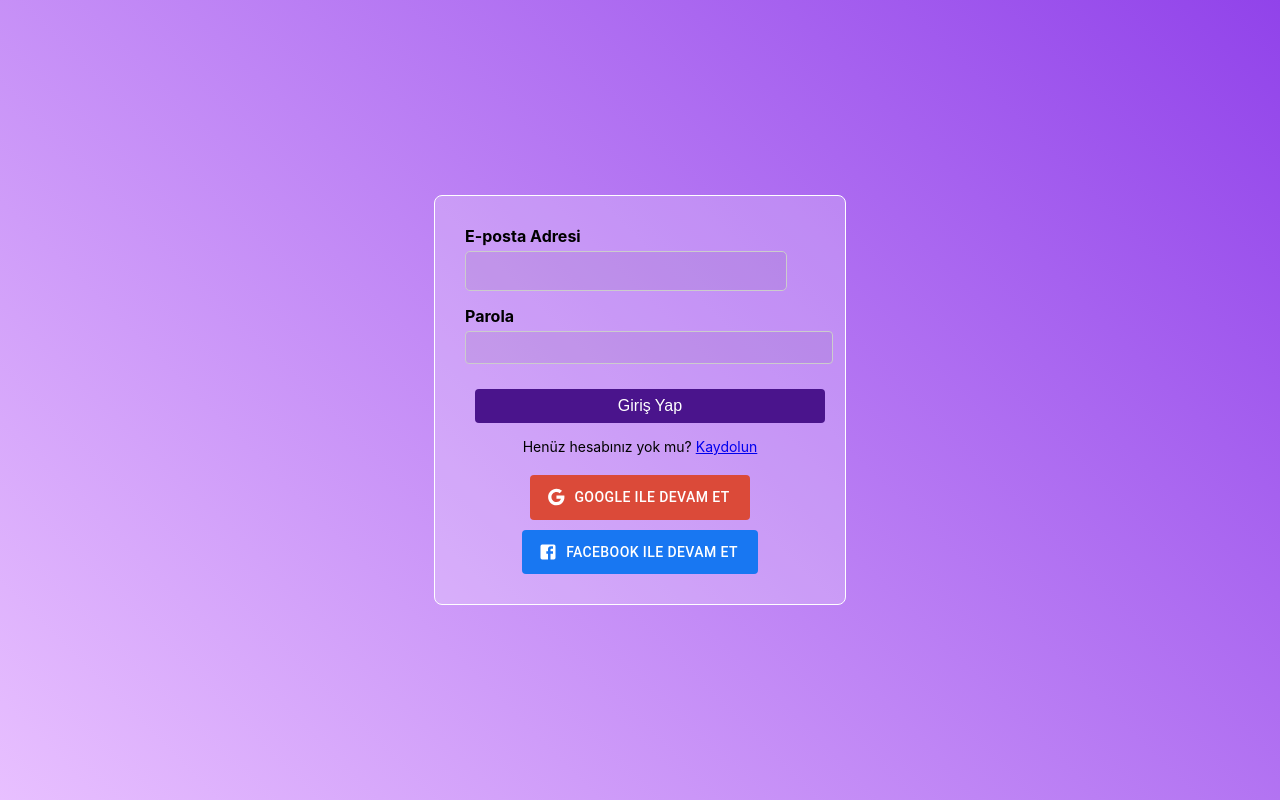
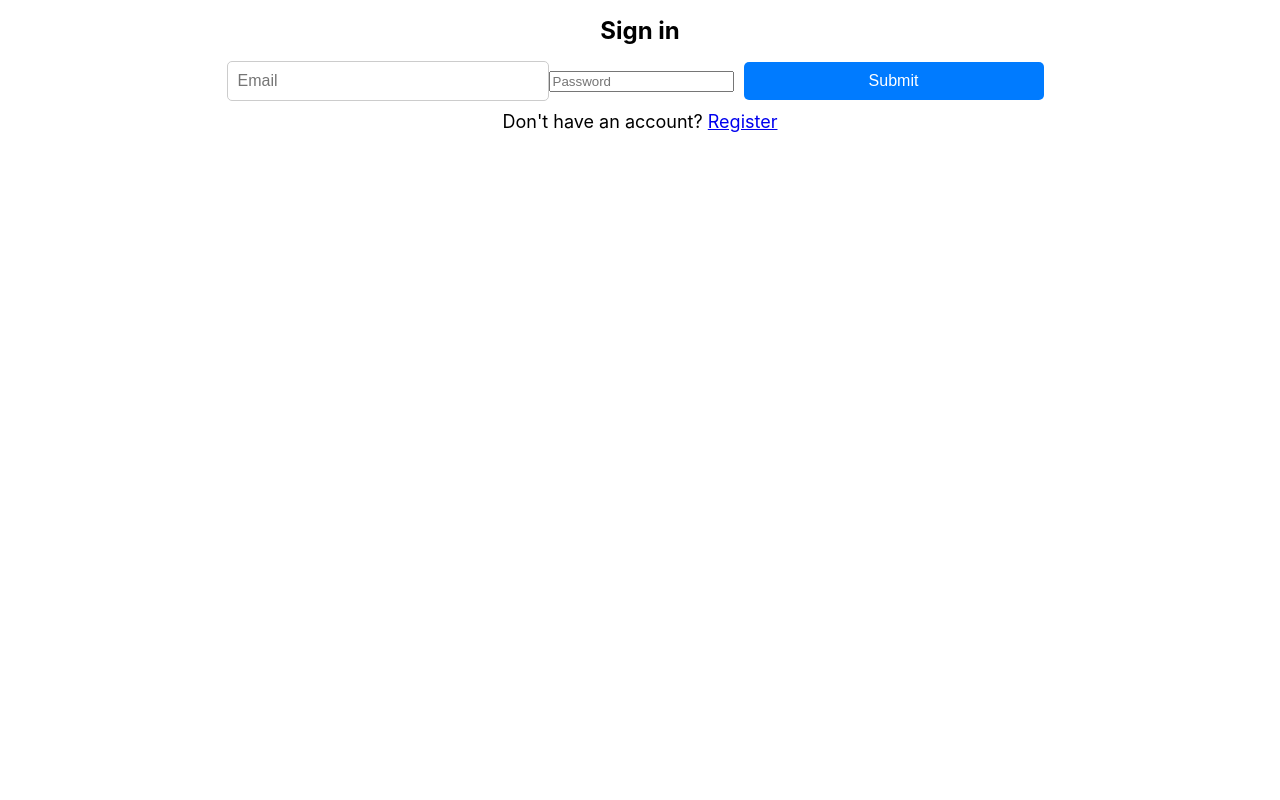
Before and after one commit to Gultekinn/Agenda, a React (Create React App) app in the folder frontend/: page /login in a window 1280 px wide. Built offline with nearby package versions, Linux system fonts and the light colour scheme.

Commit message:
login and register

```diff
--- a/frontend/src/pages/Site/Login/Login.jsx
+++ b/frontend/src/pages/Site/Login/Login.jsx
@@ -1,70 +1,80 @@
-import React from 'react'
-import { Formik, Form, Field, ErrorMessage } from 'formik';
-import * as Yup from 'yup';
-import { Button } from '@mui/material';
-import { Email, Facebook, Google } from '@mui/icons-material'; // İkonları içe aktardık
-import "../Login/Login.scss"
-import { Link, useNavigate } from 'react-router-dom';
+import React from "react";
+import { Link, useNavigate } from "react-router-dom";
+import { Formik } from 'formik'
+import * as Yup from 'yup'
+import axios from 'axios'
+
 const Login = () => {
-    const navigate = useNavigate()
-    const initialValues = {
-        email: '',
-        password: '',
-      };
+  const navigate = useNavigate()
 
-      const validationSchema = Yup.object({
-        email: Yup.string().email('Geçerli bir e-posta adresi girin').required('E-posta adresi zorunlu'),
-        password: Yup.string().required('Parola zorunlu'),
-      });
 
-      const handleSubmit = (values) => {
-        console.log(values); // Giriş işlemi burada gerçekleştirilebilir
-      };
 
-      return (
-        <div className="formm">
-            <div className="login-form">
-          <Formik
-            initialValues={initialValues}
-            validationSchema={validationSchema}
-            onSubmit={handleSubmit}
+
+
+  return (
+    <>
+
+
+        <div className="login">
+          <Formik initialValues={{
+            email: "",
+            password: ""
+          }}
+            //validation schema
+            validationSchema={Yup.object({
+              email: Yup.string()
+                .email('Invalid email format')
+                .required('Email is required'),
+              password: Yup.string()
+                .required('Password is required')
+                .min(8, 'Password must be at least 8 characters long')
+                .max(20, 'Password must not exceed 20 characters')
+            })}
+
+            onSubmit={(values, { resetForm }) => {
+              console.log(values);
+              axios.post("http://localhost:7075/auth/login", values, {
+                withCredentials: true
+              }).then(res => {
+                console.log(res.data.data.isAdmin);
+                if (res.data.data.isAdmin === true) {
+                  console.log('admin');
+                  navigate('/admin')
+                }
+                else {
+                  navigate('/')
+                }
+              })
+              resetForm()
+            }}
           >
-            <Form>
-              <div className="form-group">
-                <label htmlFor="email">E-posta Adresi</label>
-                <Field type="email" id="email" name="email" />
-                <ErrorMessage name="email" component="div" className="error-message" />
-              </div>
+            {
+              ({ values, handleSubmit, handleChange, handleBlur, dirty, touched, errors }) => (
+                <form className="formm" onSubmit={handleSubmit}>
+                            <h1>Sign in</h1>
 
-              <div className="form-group">
-                <label htmlFor="password">Parola</label>
-                <Field type="password" id="password" name="password" />
-                <ErrorMessage name="password" component="div" className="error-message" />
-              </div>
+                  <input className="input" type="email" placeholder='Email' id='email' value={values.email} onChange={handleChange} onBlur={handleBlur} />
+                  {touched.email && errors.email && (
+                    <div className="error-message">{errors.email}</div>
+                  )}
 
-              <button type="submit">Giriş Yap</button>
-            </Form>
+                  <input className="input" type="password" placeholder='Password' id='password' value={values.password} onChange={handleChange} onBlur={handleBlur} />
+                  {touched.password && errors.password && (
+                    <div className="error-message">{errors.password}</div>
+                  )}
+                  <button className="btnnn" type='submit' disabled={!dirty}>Submit</button>
+                  <p className="forgot-password text-right">
+                    Don't have an account? <Link id="ln" onClick={() => navigate('/register')}>Register</Link>
+                  </p>
+                </form>
+              )
+            }
           </Formik>
+        </div>
 
-          <div className="signup-link">
-            Henüz hesabınız yok mu? <Link onClick={() => navigate('/register')}>Kaydolun</Link>
-          </div>
 
-          <div className="social-login">
-        {/* Google ile Devam Et düğmesine Google ikonunu ekledik */}
-        <Button className="google-login" startIcon={<Google />}>
-          Google ile Devam Et
-        </Button>
+    </>
+  );
+};
 
-        {/* Facebook ile Devam Et düğmesine Facebook ikonunu ekledik */}
-        <Button className="facebook-login" startIcon={<Facebook />}>
-          Facebook ile Devam Et
-        </Button>
-      </div>
-        </div>
-        </div>
-      );
-
-}
-
-export default Login
+export default Login;
--- a/frontend/src/pages/Site/Login/Login.scss
+++ /dev/null
@@ -1,86 +0,0 @@
-/* LoginForm.scss */
-.formm {
-    background: linear-gradient(45deg, #e8c0ff, #9143ea); /* Morumsu arka plan */
-    height: 100vh; /* Ekran yüksekliği kadar genişlet */
-    display: flex;
-    justify-content: center;
-    align-items: center;
-  }
-
- /* LoginForm.scss */
-.login-form {
-    padding: 30px;
-    border-radius: 8px;
-    width: 350px;
-    text-align: center;
-    color: black;
-    border: 1px solid white;
-    background-color: rgba(255, 254, 254, 0.203); /* Hafif seffaf beyaz arka plan */
-  }
-
-
-  .form-group {
-    margin-bottom: 15px;
-    text-align: left;
-  }
-
-  label {
-    display: block;
-    font-weight: bold;
-    margin-bottom: 5px;
-  }
-
-  input {
-    width: 100%;
-    padding: 8px;
-    border: 1px solid #ccc;
-    border-radius: 4px;
-    background-color: rgba(0, 0, 0, 0.05); /* Hafif seffaf gri arka plan */
-  }
-
-  button[type="submit"] {
-    background-color: #4a148c;
-    color: white;
-    padding: 8px 16px;
-    border: none;
-    border-radius: 4px;
-    cursor: pointer;
-    transition: background-color 0.3s;
-    width: 100%;
-    margin-top: 10px;
-
-    &:hover {
-      background-color: #38006b;
-    }
-  }
-
-  .signup-link {
-    margin-top: 15px;
-    font-size: 14px;
-    text-align: center;
-  }
-
-  .social-login {
-    margin-top: 20px;
-    text-align: center;
-
-    button {
-      padding: 10px 20px;
-      border: none;
-      border-radius: 4px;
-      margin: 0 5px;
-      cursor: pointer;
-      transition: background-color 0.3s;
-
-      &.google-login {
-        background-color: #db4a39;
-        color: white;
-      }
-
-      &.facebook-login {
-        margin-top: 10px;
-        background-color: #1877f2;
-        color: white;
-      }
-    }
-  }
--- a/frontend/src/pages/Site/Register/Register.jsx
+++ b/frontend/src/pages/Site/Register/Register.jsx
@@ -1,69 +1,71 @@
-import React from 'react';
-import { Formik, Form, Field, ErrorMessage } from 'formik';
-import * as Yup from 'yup';
-import '../Register/Register.scss'
-import { useNavigate } from 'react-router-dom';
+import React from "react";
+import { useNavigate } from "react-router-dom";
+import { Formik } from 'formik'
+import * as Yup from 'yup'
+import axios from 'axios'
+const Register = () => {
 
-const Register = () => {
-    const navigate = useNavigate();
-  const initialValues = {
-    name: '',
-    email: '',
-    password: '',
-    confirmPassword: '',
-  };
+  const navigate = useNavigate();
+  return (
+    <>
 
-  const validationSchema = Yup.object({
-    name: Yup.string().required('Adınızı giriniz'),
-    email: Yup.string().email('Geçerli bir e-posta adresi girin').required('E-posta adresi zorunlu'),
-    password: Yup.string().required('Parola zorunlu'),
-    confirmPassword: Yup.string()
-      .oneOf([Yup.ref('password'), null], 'Parolalar uyuşmuyor')
-      .required('Parola tekrarı zorunlu'),
-  });
 
-  const handleSubmit = (values) => {
-    console.log(values);
-  };
+        <div className="register">
 
-  return (
-    <div className="formm">
-        <div className="register-form">
-      <Formik
-        initialValues={initialValues}
-        validationSchema={validationSchema}
-        onSubmit={handleSubmit}
-      >
-        <Form>
-          <div className="form-group">
-            <label htmlFor="name">Adınız</label>
-            <Field type="text" id="name" name="name" />
-            <ErrorMessage name="name" component="div" className="error-message" />
-          </div>
 
-          <div className="form-group">
-            <label htmlFor="email">E-posta Adresi</label>
-            <Field type="email" id="email" name="email" />
-            <ErrorMessage name="email" component="div" className="error-message" />
-          </div>
+          <Formik initialValues={{
+                username: "",
+                email: "",
+                password: ""
+              }}
+                //validation schema
+                validationSchema={Yup.object({
+                  username: Yup.string().required("Username is required!"),
+                  email: Yup.string()
+                    .email('Invalid email format')
+                    .required('Email is required'),
+                  password: Yup.string()
+                    .required('Password is required')
+                    .min(8, 'Password must be at least 8 characters long')
+                    .max(20, 'Password must not exceed 20 characters')
+                })}
 
-          <div className="form-group">
-            <label htmlFor="password">Parola</label>
-            <Field type="password" id="password" name="password" />
-            <ErrorMessage name="password" component="div" className="error-message" />
-          </div>
+                onSubmit={(values, { resetForm }) => {
+                  console.log(values);
+                  axios.post("http://localhost:7075/auth", values).then(res => {
+                  })
+                  navigate('/login')
+                  resetForm()
+                }}
+              >
+                {
+                  ({ values, handleSubmit, handleChange, handleBlur , dirty, touched, errors }) => (
 
-          <div className="form-group">
-            <label htmlFor="confirmPassword">Parola Tekrarı</label>
-            <Field type="password" id="confirmPassword" name="confirmPassword" />
-            <ErrorMessage name="confirmPassword" component="div" className="error-message" />
-          </div>
 
-          <button type="submit">Kayıt Ol</button>
-        </Form>
-      </Formik>
-    </div>
-    </div>
+                    <form id="form" onSubmit={handleSubmit}>
+                            <h1>Sign up</h1>
+                      <input className="inptt" type="text" placeholder='Username' id='username' value={values.username} onChange={handleChange} onBlur={handleBlur}/>
+
+                      <input  className="inptt" type="email" placeholder='Email' id='email' value={values.email} onChange={handleChange} onBlur={handleBlur}/>
+                      {touched.email && errors.email && (
+                        <div className='error-message'>{errors.email}</div>
+                      )}
+
+                      <input  className="inptt" type="password" placeholder='Password' id='password' value={values.password} onChange={handleChange} onBlur={handleBlur}/>
+                      {touched.password && errors.password && (
+                        <div className='error-message'>{errors.password}</div>
+                      )}
+
+                      <button type='submit' disabled={!dirty}>Submit</button>
+                    </form>
+                  )
+                }
+              </Formik>
+
+        </div>
+
+
+    </>
   );
 };
 
--- a/frontend/src/pages/Site/Register/Register.scss
+++ /dev/null
@@ -1,74 +0,0 @@
-.formm {
-    background: linear-gradient(45deg, #e8c0ff, #9143ea);
-    height: 100vh;
-    display: flex;
-    justify-content: center;
-    align-items: center;
-  }
-
-  .register-form {
-    padding: 30px;
-    border-radius: 8px;
-    width: 350px;
-    text-align: center;
-    color: black;
-    border: 1px solid white;
-    background-color: rgba(255, 254, 254, 0.203);
-  }
-
-  .form-group {
-    margin-bottom: 15px;
-    text-align: left;
-  }
-
-  label {
-    display: block;
-    font-weight: bold;
-    margin-bottom: 5px;
-  }
-
-  input {
-    width: 100%;
-    padding: 8px;
-    border: 1px solid #ccc;
-    border-radius: 4px;
-    background-color: rgba(0, 0, 0, 0.05);
-  }
-
-  button[type="submit"] {
-    background-color: #4a148c;
-    color: white;
-    padding: 8px 16px;
-    border: none;
-    border-radius: 4px;
-    cursor: pointer;
-    transition: background-color 0.3s;
-    width: 100%;
-    margin-top: 10px;
-
-    &:hover {
-      background-color: #38006b;
-    }
-  }
-
-  .signup-link {
-    margin-top: 15px;
-    font-size: 14px;
-    text-align: center;
-  }
-
-  .social-login {
-    margin-top: 20px;
-    text-align: center;
-
-    button {
-      padding: 10px 20px;
-      border: none;
-      border-radius: 4px;
-      margin: 0 5px;
-      cursor: pointer;
-      transition: background-color 0.3s;
-
-
-    }
-  }
```
Also changed, not shown: 1 other file (tests, documents, lock files or other folders).
